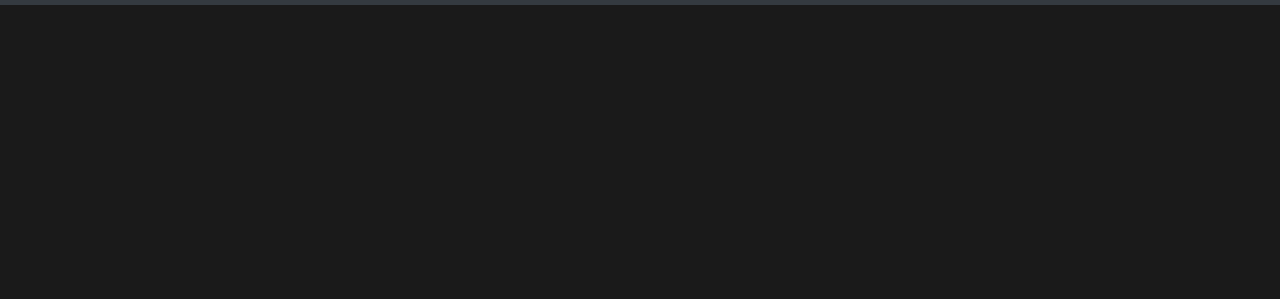
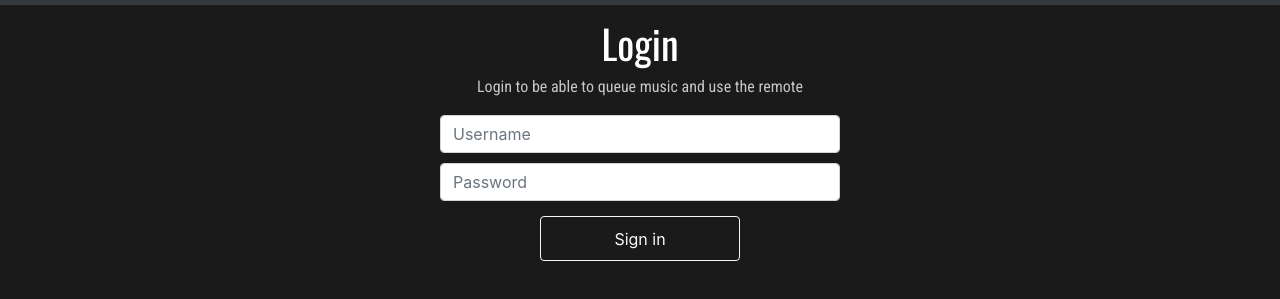
Before and after one commit to Gamped/NobelMedia, a React app in the folder nobel-media/: page /login in a window 1280 px wide. Shown: the part 51-350 px from the top of the page. Built offline with nearby package versions, Linux system fonts and the light colour scheme.

Commit message:
Login page layout done

```diff
--- /dev/null
+++ b/nobel-media/src/Pages/Login/Login.css
@@ -0,0 +1,18 @@
+.LoginForm{
+    position: relative;
+    min-width: 250px;
+    width: 60%;
+    max-width: 400px;
+    margin-bottom: 10px;
+
+}
+
+.LoginButton{
+    position: relative;
+    min-width: 150px;
+    width: 40%;
+    max-width: 200px;
+    height: 45px;
+    margin-bottom: 10px;
+    margin-top: 5px;
+}
--- /dev/null
+++ b/nobel-media/src/Pages/Login/Login.js
@@ -0,0 +1,61 @@
+import React from "react";
+import {Row, Col, Button} from "react-bootstrap";
+import NormalText from "../../Elements/NormalText/NormalText";
+import "./Login.css";
+
+// Function used to try to login
+const tryLogin = function(){
+    let loginSucess = false;
+
+    // DEBUG
+    console.log("User: " + document.getElementById("Username").value);
+    console.log("Pass: " + document.getElementById("Password").value);
+
+    /* Todo: Get verification */
+
+    if(loginSucess){
+        // Todo: Handle a session with login
+    } else {
+        document.getElementById("PasswordErrorMsg").innerHTML = "Wrong login credentials!";
+    }
+}
+
+const Login = () => {
+    return (
+        <div>
+            <div className="contentBox">
+                <Row>
+                    <Col><h1 className="text-center">Login</h1></Col>
+                </Row>
+                <NormalText txt="Login to be able to queue music and use the remote"/>
+                <Row>
+                    <Col>
+                        <input
+                            className="LoginForm form-control centerWidth"
+                            placeholder="Username"
+                            id="Username"
+                        />
+                    </Col>
+                </Row>
+                <Row>
+                    <Col>
+                        <input
+                            className="LoginForm form-control centerWidth"
+                            placeholder="Password"
+                            id="Password"
+                            type="password"
+                        />
+                    </Col>
+                </Row>
+                <Row>
+                    <Button className="centerWidth LoginButton" variant="outline-light" onClick={tryLogin}>Sign in</Button>
+                </Row>
+                <Row>
+                    <Col><h3 id="PasswordErrorMsg" className="text-center textColorRed"> </h3></Col>
+                </Row>
+            </div>
+        </div>
+    );
+}
+
+export default Login;
--- a/nobel-media/src/Styles.css
+++ b/nobel-media/src/Styles.css
@@ -14,6 +14,7 @@ body {
 .textColor2{ color: #242424; }
 .textColor3{ color: #4b4b4b; }
 .textColor4{ color: #c7c7c7; }
+.textColorRed{ color: rgb(122, 15, 15); }
 
 h1, h2, h3, h4, h5, h6, a, p{
     font-family: 'Oswald', cursive;
--- a/nobel-media/src/index.js
+++ b/nobel-media/src/index.js
@@ -4,6 +4,7 @@ import {BrowserRouter,Route} from "react-router-dom";
 import './Styles.css';
 import Home from "./Pages/Home/Home";
 import Remote from "./Pages/Remote/Remote";
+import Login from "./Pages/Login/Login";
 import NavBar from './Elements/NavBar/NavBar';
 
 ReactDOM.render(
@@ -13,6 +14,7 @@ ReactDOM.render(
             <div>
                 <Route exact path="/" component={Home}/>
                 <Route exact path="/remote" component={Remote}/>
+                <Route exact path="/login" component={Login}/>
             </div>
         </BrowserRouter>
     </div>
```
